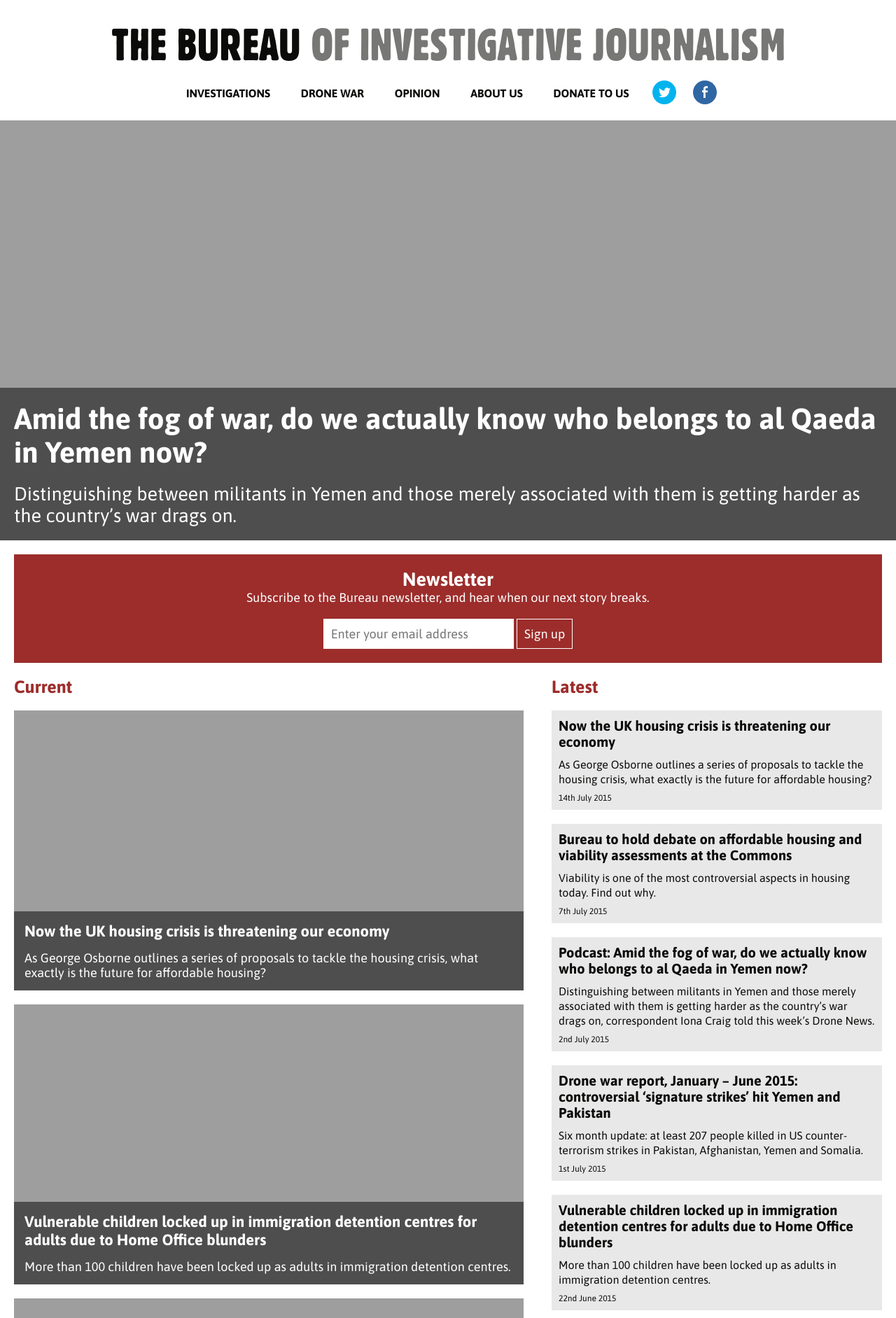
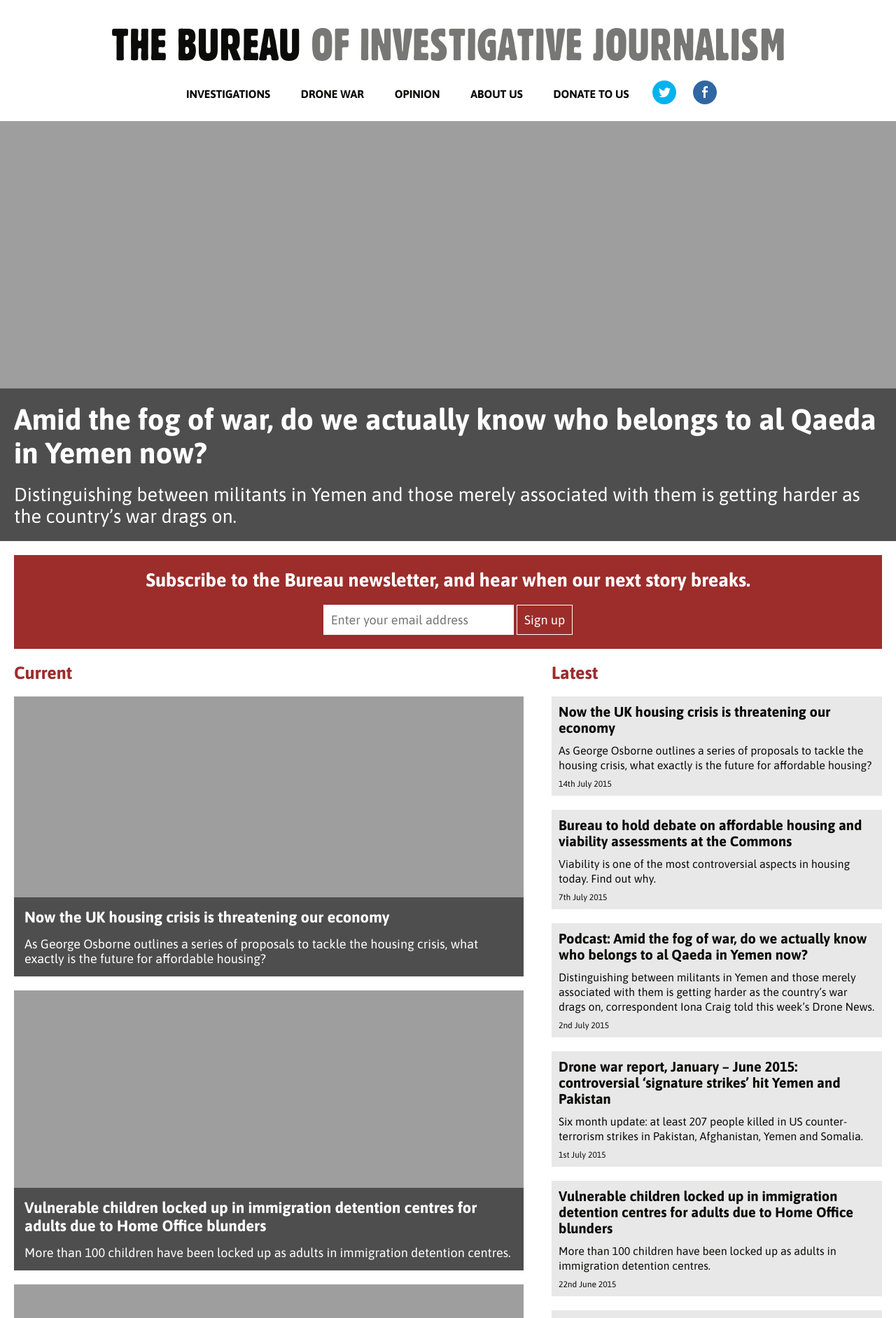
Before and after one commit to tbij/thebureauinvestigates.com, a Jekyll site: the page built from index.html, in a window 1280 px wide. Shown: the top 1883 px of the page at 70% size. Built offline with Jekyll 4.4.1, drawn with Linux system fonts in a browser that asks for light colours.

Commit message:
Superficial changes to newsletter and menu

```diff
--- a/index.html
+++ b/index.html
@@ -12,8 +12,7 @@
   </a>
 </div>
 <div class="newsletter">
-  <h2>Newsletter</h2>
-  <p>Subscribe to the Bureau newsletter, and hear when our next story breaks.</p>
+  <h2>Subscribe to the Bureau newsletter, and hear when our next story breaks.</h2>
   <form action="//tbij.us1.list-manage.com/subscribe/post?u=0592afb78c924d61727f4da3c&amp;id=a56e5b1680" method="post">
     <input type="email" name="EMAIL" placeholder="Enter your email address"/>
     <button type="submit">Sign up</button>
--- a/stylesheet.css
+++ b/stylesheet.css
@@ -49,7 +49,8 @@
 }
 
 nav ul li a {
-    margin: 20px;
+    display: inline-block;
+    padding: 10px 20px;
     color: inherit;
     font-weight: bold;
     text-decoration: none;
@@ -130,11 +131,6 @@
 .newsletter h2 {
     margin: 0;
     color: white;
-}
-
-.newsletter p {
-    color: white;
-    margin: 0;
 }
 
 .newsletter form {
@@ -285,15 +281,6 @@
         font-size: 14px;
     }
 
-    h1 {
-        top: 15px;
-        left: 15px;
-    }
-
-    h1 img {
-        width: 200px;
-    }
-
     nav ul {
         padding: 15px;
     }
@@ -373,7 +360,7 @@
     }
 
     nav [for=menu]:hover {
-        background: #e9e8e8;
+        color: #9c2d2b;
     }
 
     nav ul {
@@ -400,10 +387,6 @@
 }
 
 @media (max-width: 800px) {
-
-    h1 img {
-        width: 150px;
-    }
 
     .featured {
         height: 500px;
```
